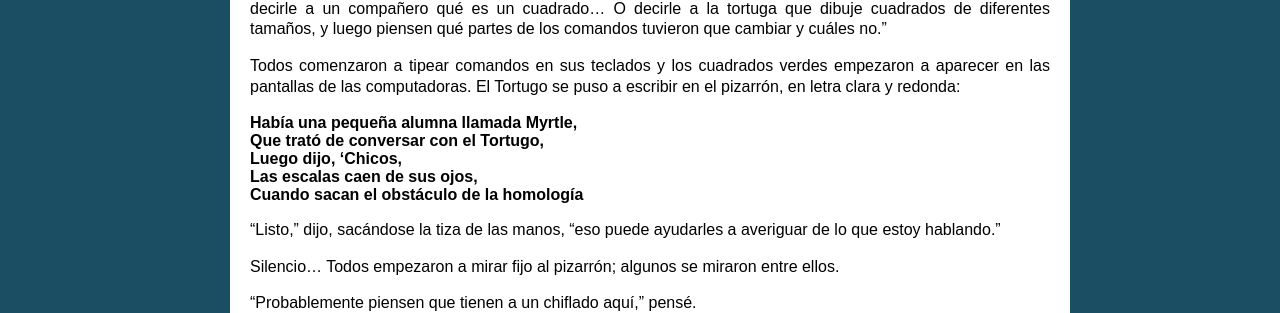
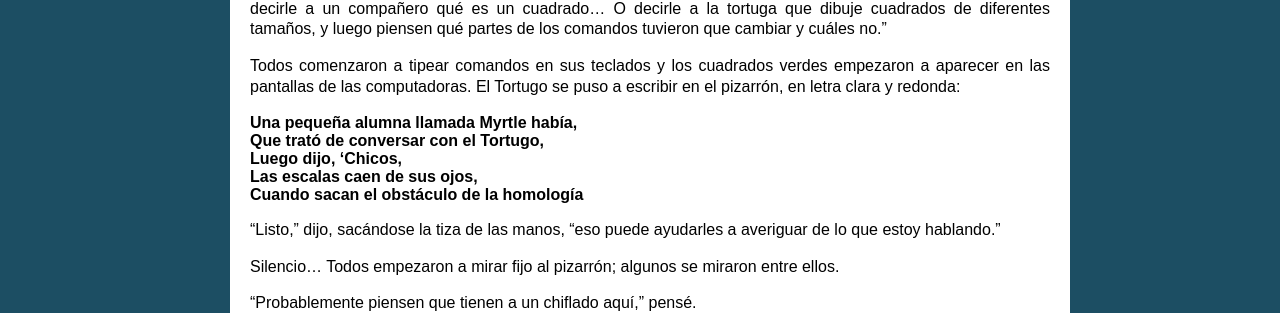
Before and after one commit to humitos/turtle-confusion-es, a Sphinx documentation site: the page built from docs/puzzle-01.rst, in a window 1280 px wide. Shown: the part 407-720 px from the top of the page. Built offline with Sphinx 7.4.7, drawn with Linux system fonts in a browser that asks for light colours.

```diff
--- a/docs/puzzle-01.rst
+++ b/docs/puzzle-01.rst
@@ -22,7 +22,7 @@ Todos comenzaron a tipear comandos en sus teclados y los cuadrados verdes empeza
 
 .. line-block::
 
-    **Había una pequeña alumna llamada Myrtle,**
+    **Una pequeña alumna llamada Myrtle había,**
     **Que trató de conversar con el Tortugo,**
     **Luego dijo, 'Chicos,**
     **Las escalas caen de sus ojos,**
```
